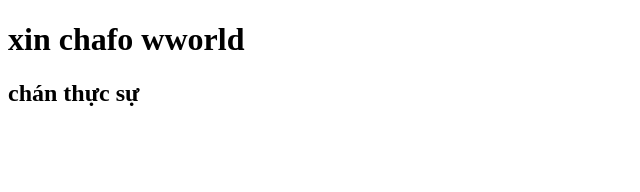
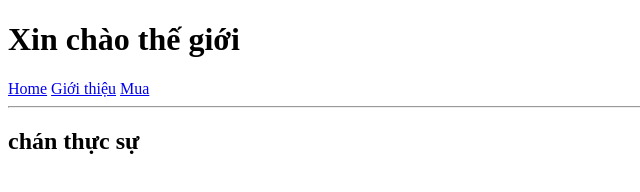
Before and after one commit to vquang31/test_github_2, a plain HTML site: page index.html in a window 1280 px wide. Shown: the whole page, without its empty margins (0-640 px from the left). Drawn offline with Linux system fonts and the light colour scheme.

Commit message:
thêm và sửa đổi

```diff
--- a/index.html
+++ b/index.html
@@ -3,10 +3,14 @@
   <head>
     <meta charset="UTF-8" />
     <meta name="viewport" content="width=device-width, initial-scale=1.0" />
-    <title>Document</title>
+    <title>Hello World</title>
   </head>
   <body>
-    <h1>xin chafo wworld</h1>
+    <h1>Xin chào thế giới</h1>
+    <a href="/index.html" target="_self">Home</a>
+    <a href="/index2.html" target="_self">Giới thiệu</a>
+    <a href="/mua.html" target="_blank">Mua</a>
+    <hr />
     <h2>chán thực sự</h2>
   </body>
 </html>
```
Also changed, not shown: mua.html (added, +16 -0 lines).
